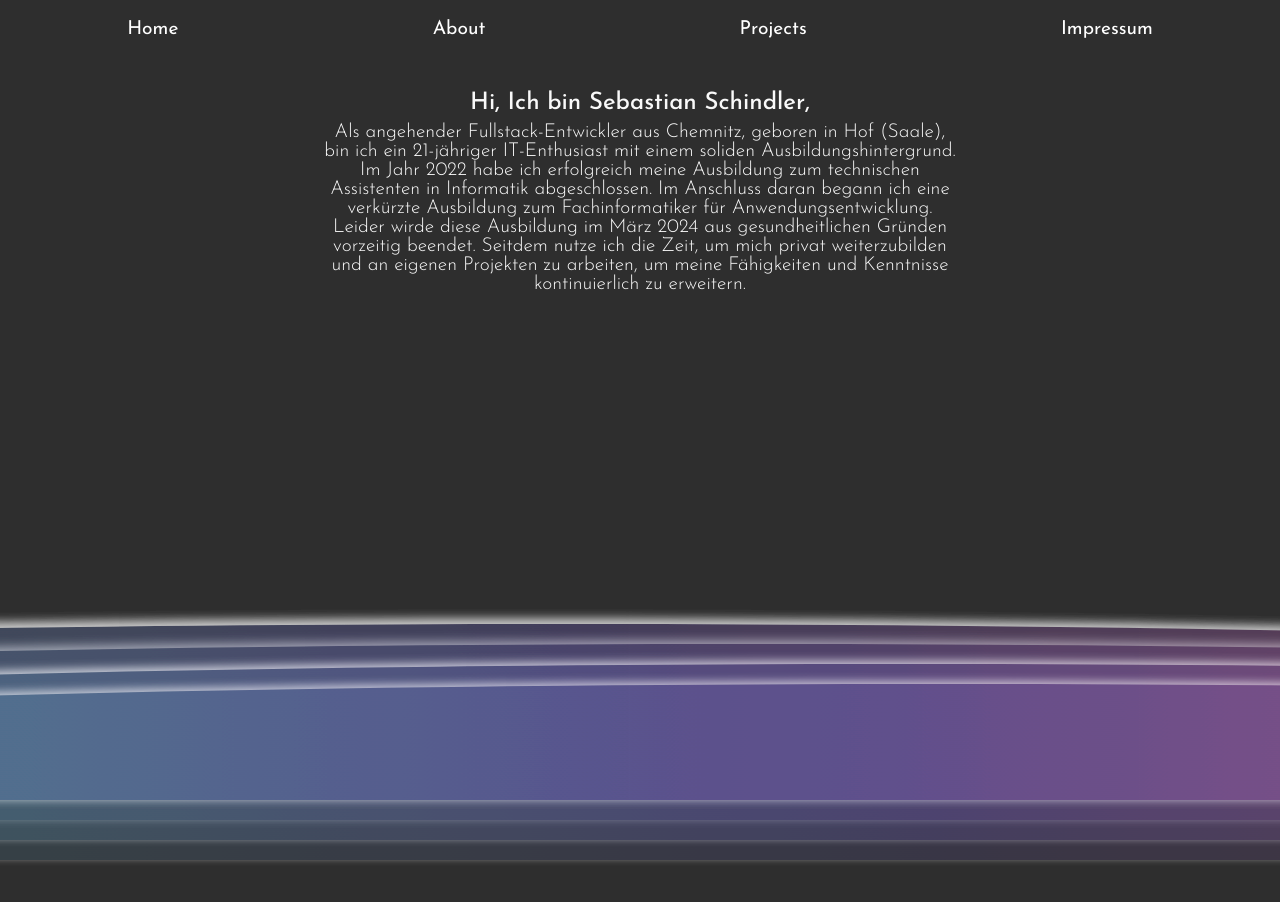
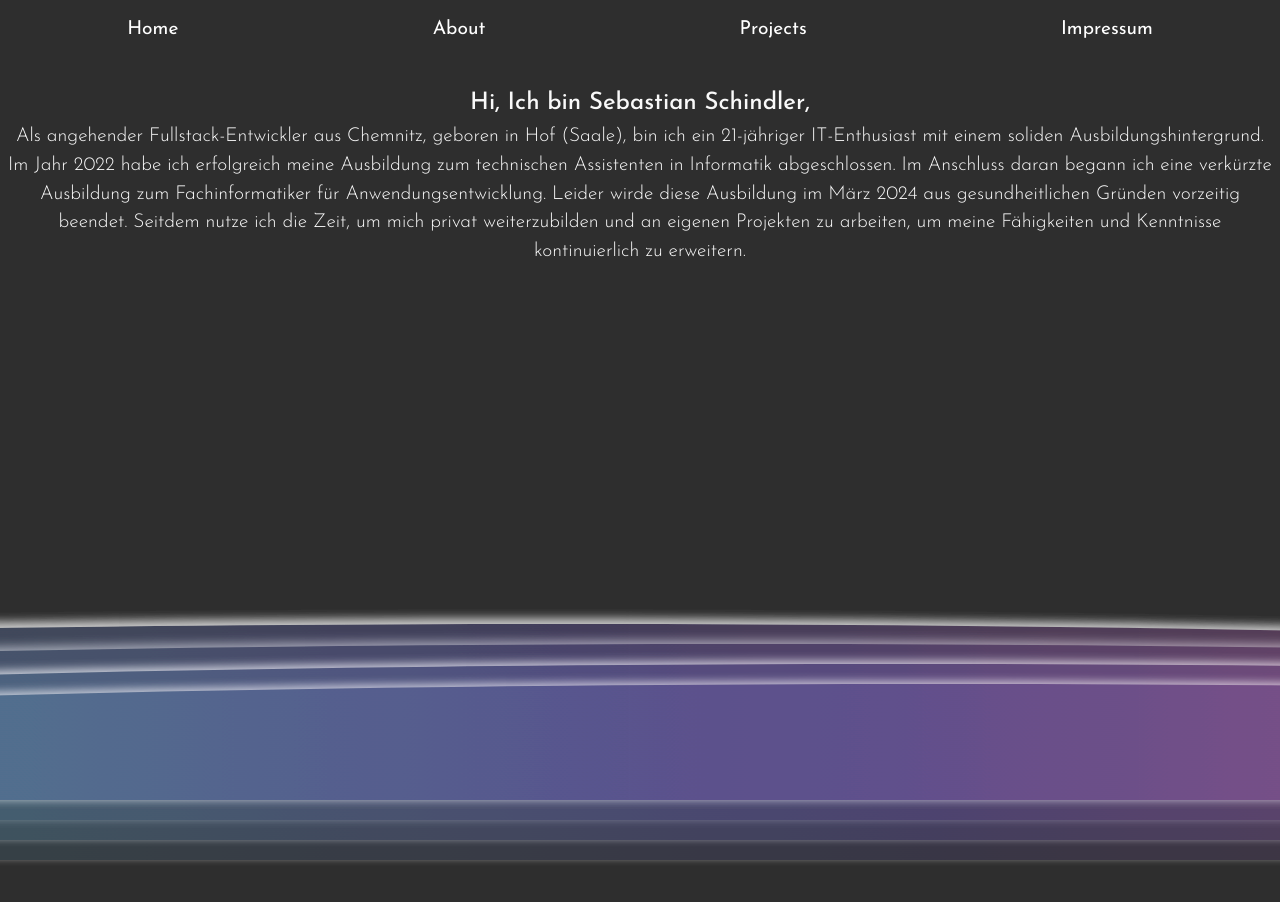
Before and after one commit to V01D-PH03N1X/portfolio, a React (Create React App) app: page / in a window 1280 px wide. Shown: the top 902 px of the page. Before the commit the page ends 800 px from the top, so only its background shows below. Built offline with nearby package versions, Linux system fonts and the light colour scheme.

Commit message:
fixed some codestyle failures

```diff
--- a/src/compontents/Wave/index.tsx
+++ b/src/compontents/Wave/index.tsx
@@ -5,7 +5,7 @@ import styles from './Wave.module.sass';
 export default function Wave() {
   return (
     <motion.div
-    className={styles.sticky}
+      className={styles.sticky}
       variants={{
         hidden: { opacity: 0 },
         visible: { opacity: 1 },
--- a/src/pages/HomePage/HomePage.module.sass
+++ b/src/pages/HomePage/HomePage.module.sass
@@ -2,8 +2,14 @@
   margin: 2rem 0 0 0
 
 .container
-  display: -webkit-inline-flex
-  width: 40rem
+  display: flex
+  flex-direction: column
+  align-items: center
+  justify-content: start
+  height: 100vh
+  font-size: 1.5rem
+  font-weight: 300
+  line-height: 1.5
   text-align: center
   padding: 0 1rem
 
--- a/src/pages/HomePage/index.tsx
+++ b/src/pages/HomePage/index.tsx
@@ -8,6 +8,7 @@ export default function HomePage(): ReactElement {
   return (
     <>
       <NavBar />
+      <Wave />
       <motion.div
         variants={{
           hidden: { opacity: 0 },
@@ -32,7 +33,6 @@ export default function HomePage(): ReactElement {
           </p>
         </div>
       </motion.div>
-      <Wave />
     </>
   );
 }
```
